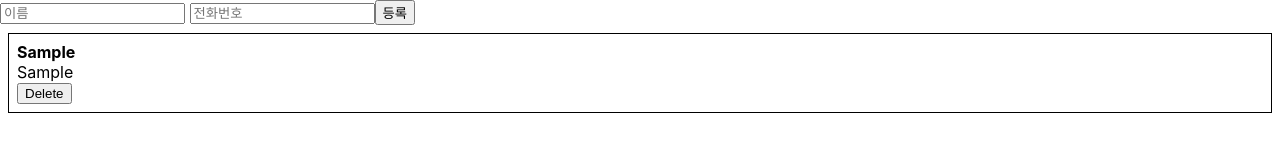
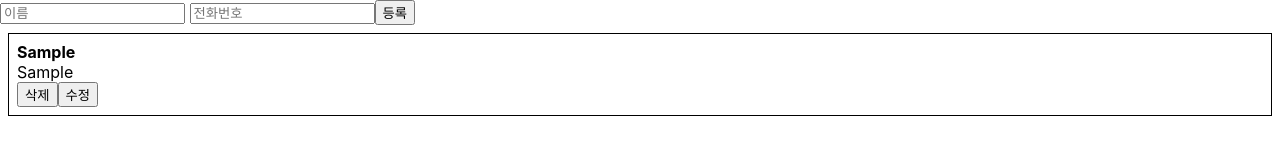
Before and after one commit to sangcheol-LEE/practice-React, a React (Create React App) app: page / in a window 1280 px wide. Both pictures are taken after typing "Sample", "Sample" into the empty fields and a click on the button "등록". Shown: the top 166 px of the page. Built offline with nearby package versions, Linux system fonts and the light colour scheme.

Commit message:
배열 안 데이터 수정하기

```diff
--- a/src/App.js
+++ b/src/App.js
@@ -28,6 +28,24 @@ class App extends Component {
     })
   }
 
+   handleUpdate = (id, data) => {
+     const { information } = this.state;
+     this.setState({
+       information: information.map(
+         info => {
+           if(info.id === id) {
+             return {
+               id,
+               ...data,
+             };
+           }
+           return info;
+         }
+       )
+     })
+   }
+
+
 
   render() {
     return (
@@ -36,6 +54,7 @@ class App extends Component {
           <PhoneInfoList
           data={ this.state.information }
           onRemove={this.handleRemove}
+          onUpdate={this.handleUpdate}
           />
       </div>
     );
--- a/src/Component/PhoneInfo.js
+++ b/src/Component/PhoneInfo.js
@@ -1,15 +1,50 @@
-import React, { Component } from 'react';
+import React, { Component, Fragment } from 'react';
 
 class PhoneInfo extends Component {
+
+  state = {
+    editing: false,
+    name: '',
+    phone: '',
+  }
 
   handleRemove = () => {
     const { info, onRemove } = this.props;
     onRemove(info.id)
   }
 
+  handleToggleEdit = () => {
+    // true -> false
+      // onUpdate
+    // false -> true
+     // state에 info 값 넣어주기.
+
+    const { info, onUpdate } = this.props;
+    if( this.state.editing ) {
+      onUpdate(info.id, {
+        name: this.state.name,
+        phone: this.state.phone
+      });
+    }else {
+      this.setState({
+        name: info.name,
+        phone: info.phone,
+      });
+    }
+    this.setState({
+      editing: !this.state.editing,
+    })
+  }
+
+  handleChange = (e) => {
+    this.setState({
+      [e.target.name] : e.target.value
+    })
+  }
 
   render() {
     const { name, phone } = this.props.info;  // info 라는 값을 전달받고 거기서 name, phone, id 를 추출한다는 의미
+    const { editing } = this.state;
     const style = {
       border: "1px solid black",
       padding: "8px",
@@ -18,9 +53,37 @@ class PhoneInfo extends Component {
 
     return (
       <div style={ style }>
-        <div><b>{name}</b></div>
-        <div>{phone}</div>
-        <button onClick={this.handleRemove}>Delete</button>
+        {
+          editing ? (
+            <Fragment>
+              <div>
+                <input
+                name="name"
+                onChange={this.handleChange}
+                value={this.state.name}
+                />
+              </div>
+              <div>
+                <input
+                name="phone"
+                onChange={this.handleChange}
+                value={this.state.phone}
+
+                />
+              </div>
+            </Fragment>
+
+          ) : (
+            <Fragment>
+            <div><b>{name}</b></div>
+            <div>{phone}</div>
+            </Fragment>
+          )
+        }
+        <button onClick={this.handleRemove}>삭제</button>
+        <button onClick={this.handleToggleEdit}>
+          { editing ? "적용" : "수정"}
+        </button>
       </div>
     );
   }
--- a/src/Component/PhoneInfoList.js
+++ b/src/Component/PhoneInfoList.js
@@ -8,11 +8,12 @@ class PhoneInfoList extends Component {
 
 
   render() {
-    const { data, onRemove } = this.props;
+    const { data, onRemove, onUpdate } = this.props;
     const list = data.map(
       info => (
         < PhoneInfo
         onRemove={onRemove}
+        onUpdate={onUpdate}
         info={info}
         key={info.id}
         />
```
